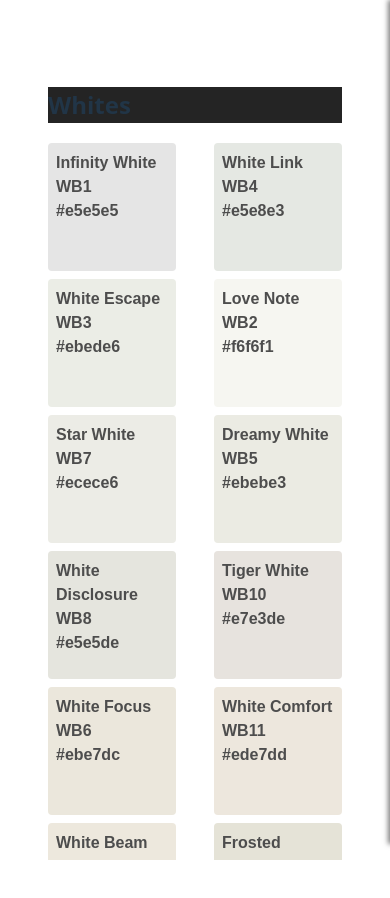
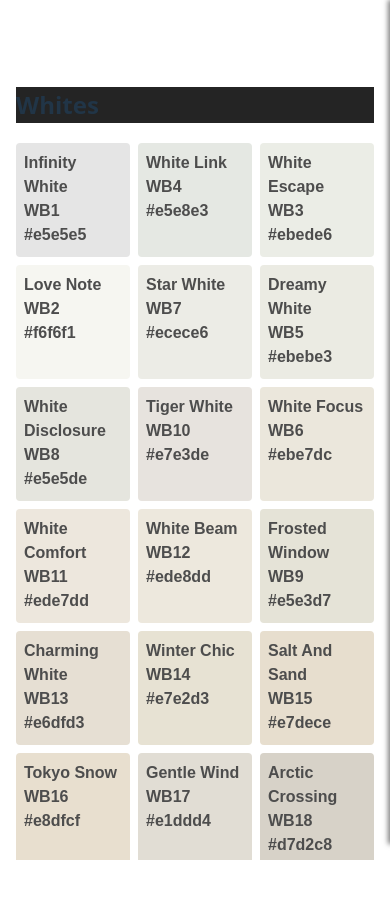
Before and after one commit to Jazzmoin/Hueventory, a Svelte app: page / in a window 390 px wide. Shown: the top 898 px of the page. After the commit the page ends 876 px from the top, so only its background shows below. Built offline with nearby package versions, Linux system fonts and the light colour scheme.

Commit message:
Improved grid

```diff
--- a/src/App.svelte
+++ b/src/App.svelte
@@ -8,7 +8,6 @@
     import {onMount} from "svelte";
     import {colourInfo, loadColours} from './lib/utils/loadColours.svelte'
     import {ownedColours} from './lib/utils/ownedColours.svelte';
-    import {writable} from "svelte/store";
 
     onMount(() => {
         loadColours().catch(e => console.error('Failed to load colours', e));
@@ -43,15 +42,15 @@
 
     const commit: string = import.meta.env.VITE_PUBLIC_COMMIT_HASH;
 
-    const showStats = writable(false);
+    let showStats = $state(false);
 </script>
 
 <main class="main">
-    <div class="column" style="flex-grow:2">
+    <div class="column" style="flex-grow: 4;">
         <header class="topbar">
             <h1>Hueventory</h1>
         </header>
-        <button class="menu" on:click={() => showStats.update(v => !v)}>
+        <button class="menu" onclick={() => showStats = !showStats}>
             ☰
         </button>
 
@@ -69,7 +68,7 @@
         </div>
     </div>
 
-    <div class="column stats-sidebar" class:open={$showStats}>
+    <div class="column stats-sidebar" style="flex-grow: 1" class:open={showStats}>
         <div class="stats">
             <div>
                 <h2>
@@ -100,23 +99,30 @@
         flex-direction: row;
         box-sizing: border-box;
         height: 100vh;
+        width: 100%;
     }
 
     .swatch-group {
-        display: flex;
+
+        display: grid;
+        grid-template-columns: repeat(auto-fill, minmax(150px, 1fr));
         flex-wrap: wrap;
         gap: 0.5rem;
-        justify-content: space-between;
     }
 
     .swatch-container {
         display: block;
         overflow: auto;
         scrollbar-width: none;
+        width: 100%;
+        align-items: start;
+        box-sizing: border-box;
     }
 
-    :global(.column) {
-        flex: 1 1 0;
+    .column {
+        flex-basis: 0;
+        flex-shrink: 1;
+        /*flex: 1 1 0;*/
         min-width: 0;
         display: flex;
         flex-direction: column;
@@ -132,10 +138,6 @@
         background-color: #242424;
         top: 0;
         z-index: 10;
-    }
-
-    p {
-        text-align: left;
     }
 
     .topbar h1 {
@@ -162,6 +164,11 @@
     }
 
     @media (max-width: 768px) {
+        .swatch-group {
+            grid-template-columns: repeat(auto-fill, minmax(100px, 1fr));
+            overflow: clip;
+        }
+
         .menu {
             display: block;
             position: fixed;
--- a/src/app.css
+++ b/src/app.css
@@ -12,6 +12,8 @@
   text-rendering: optimizeLegibility;
   -webkit-font-smoothing: antialiased;
   -moz-osx-font-smoothing: grayscale;
+
+   text-align: left;
 }
 
 a {
@@ -36,14 +38,11 @@ h1 {
   line-height: 1.1;
 }
 
-.card {
-  padding: 2em;
-}
-
 #app {
-  margin: 0 auto;
-    padding: 1rem 3rem 3rem;
+    margin: 0 auto;
+    padding: 1rem 3rem 1rem 3rem;
     text-align: left;
+    width: 100%;
 }
 
 button {
@@ -77,3 +76,9 @@ button:focus-visible {
     background-color: #f9f9f9;
   }
 }
+
+@media (max-width: 768px) {
+    #app {
+        padding: 1rem 1rem 1rem 1rem;
+    }
+}
--- a/src/lib/components/ColourSwatch.svelte
+++ b/src/lib/components/ColourSwatch.svelte
@@ -19,13 +19,17 @@
 
 <style>
     .swatch {
-        flex: 1 1 calc(16.67% - 0.5rem);
         aspect-ratio: 1 / 1;
-        max-width: 8rem;
-        max-height: 8rem;
+        display: grid;
+        /*place-items: center;*/
         border-radius: 4px;
         cursor: pointer;
         transition: 0.2s ease all;
+
+        min-width: 0;
+        min-height: 0;
+        overflow: hidden;
+        box-sizing: border-box;
     }
 
     .swatch:hover {
@@ -38,16 +42,9 @@
         padding: 0.5em;
         font-weight: bold;
     }
-
-    @media (max-width: 768px) {
-        .swatch {
-            flex: 1 1 calc(50% - 0.5rem);
-            max-width: 8rem;
-        }
-    }
 </style>
 
-<div on:click={() => toggleOwned(colour.code)}
+<div onclick={() => toggleOwned(colour.code)}
      class="swatch"
      style="background-color: {colour.colour}; opacity: {isOwned ? 0.2 : 1}; color: {textColour}">
     <div class="info">
```
